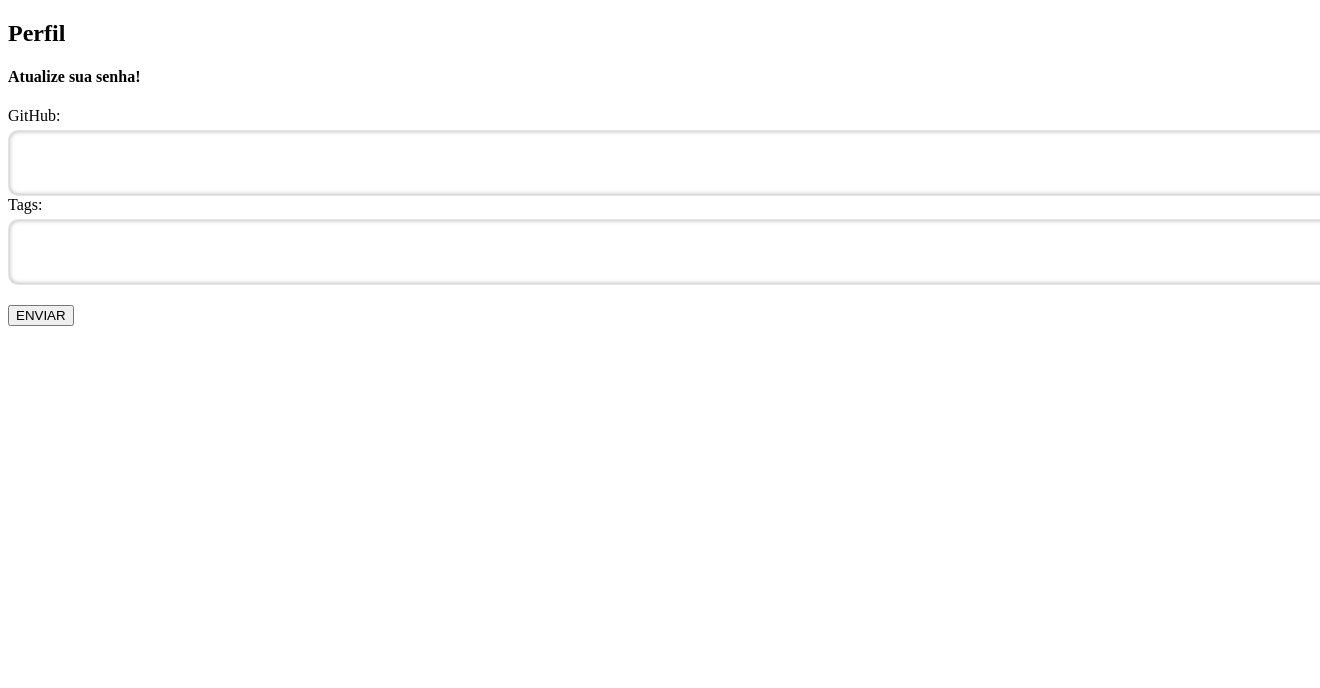
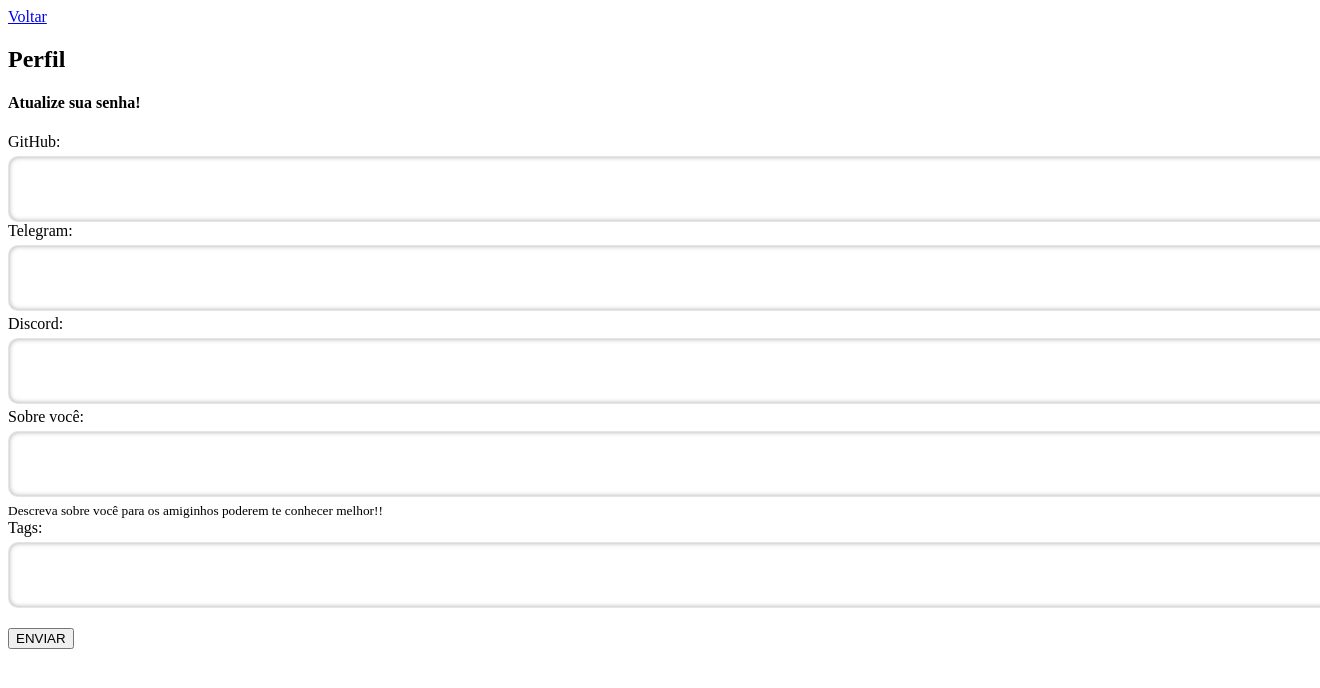
Before and after one commit to talesmm14/Busque-o-seu-amiguinho, a Django app: template templates/profile-area-password-change.html in a window 1320 px wide; the page is wider, and only the part inside the window is pictured. Shown: the top 688 px of that part. Run offline with Django 3.2, Linux system fonts and the light colour scheme; the template is opened without the code that fills it: values that come from a table or form of the project are taken from there, others are empty; some libraries are stand-ins or nearby versions.

Commit message:
profile updates

```diff
--- a/core/forms.py
+++ b/core/forms.py
@@ -11,6 +11,18 @@ class RegisterForm(UserCreationForm):
     github = forms.URLField(
         label="Github (opcional)",
         widget=forms.TextInput(attrs={"placeholder": "Link do seu GitHub"}),
+        required=False,
+    )
+
+    telegram = forms.CharField(
+        label="Telegram (opcional)",
+        widget=forms.TextInput(attrs={"placeholder": "Nickname seu Telegram"}),
+        required=False,
+    )
+
+    discord = forms.CharField(
+        label="Discord (opcional)",
+        widget=forms.TextInput(attrs={"placeholder": "Nickname seu Discord"}),
         required=False,
     )
 
@@ -44,6 +56,8 @@ class RegisterForm(UserCreationForm):
             profile = Profile(
                 user=instance,
                 github=self.cleaned_data["github"],
+                telegram=self.cleaned_data["telegram"],
+                discord=self.cleaned_data["discord"],
                 bio=self.cleaned_data["bio"],
             )
             authenticate(
@@ -88,5 +102,5 @@ class PasswordChangeForm(SetPasswordForm):
 class EditProfileForm(forms.ModelForm):
     class Meta:
         model = Profile
-        fields = ("github", "tags")
+        fields = ("github", "telegram_nick", "discord_nick", "bio", "tags")
         widgets = {"tags": Select2MultipleWidget}
--- a/core/models.py
+++ b/core/models.py
@@ -6,6 +6,8 @@ from django.contrib.auth.models import User
 class Profile(models.Model):
     user = models.OneToOneField(User, on_delete=models.CASCADE)
     github = models.URLField(verbose_name="GitHub", blank=True, default="")
+    telegram_nick = models.TextField(verbose_name="Telegram", blank=True, default="")
+    discord_nick = models.TextField(verbose_name="Discord", blank=True, default="")
     tags = models.ManyToManyField("Tag")
     bio = models.TextField(
         "Sobre você",
--- a/templates/profile-area-password-change.html
+++ b/templates/profile-area-password-change.html
@@ -8,6 +8,10 @@
 {% load static %}
 {% load widget_tweaks %}
 <div class="container">
+
+<a href="{% url 'profile_area' %}"
+               aria-pressed="true">Voltar
+            </a>
         <div class="block-heading">
             <h2>Perfil</h2>
             <h4>Atualize sua senha!</h4>
--- a/templates/profiles.html
+++ b/templates/profiles.html
@@ -21,6 +21,8 @@
     <div>
         <li>Nome: {{ profile.user }}</li>
         <li>GitHub: {{ profile.github }}</li>
+        <li>Telegram: {{ profile.telegram_nick }}</li>
+        <li>Discord: {{ profile.discord_nick }}</li>
         <li>Bio: {{ profile.bio }}</li>
         {% for tag in profile.tags.get_queryset %}
             <li>Tags: {{ tag.name }}</li>
```
Also changed, not shown: ROADMAP.md (+2 -2 lines), templates/profile-area-info-change.html (+17 -2 lines).
